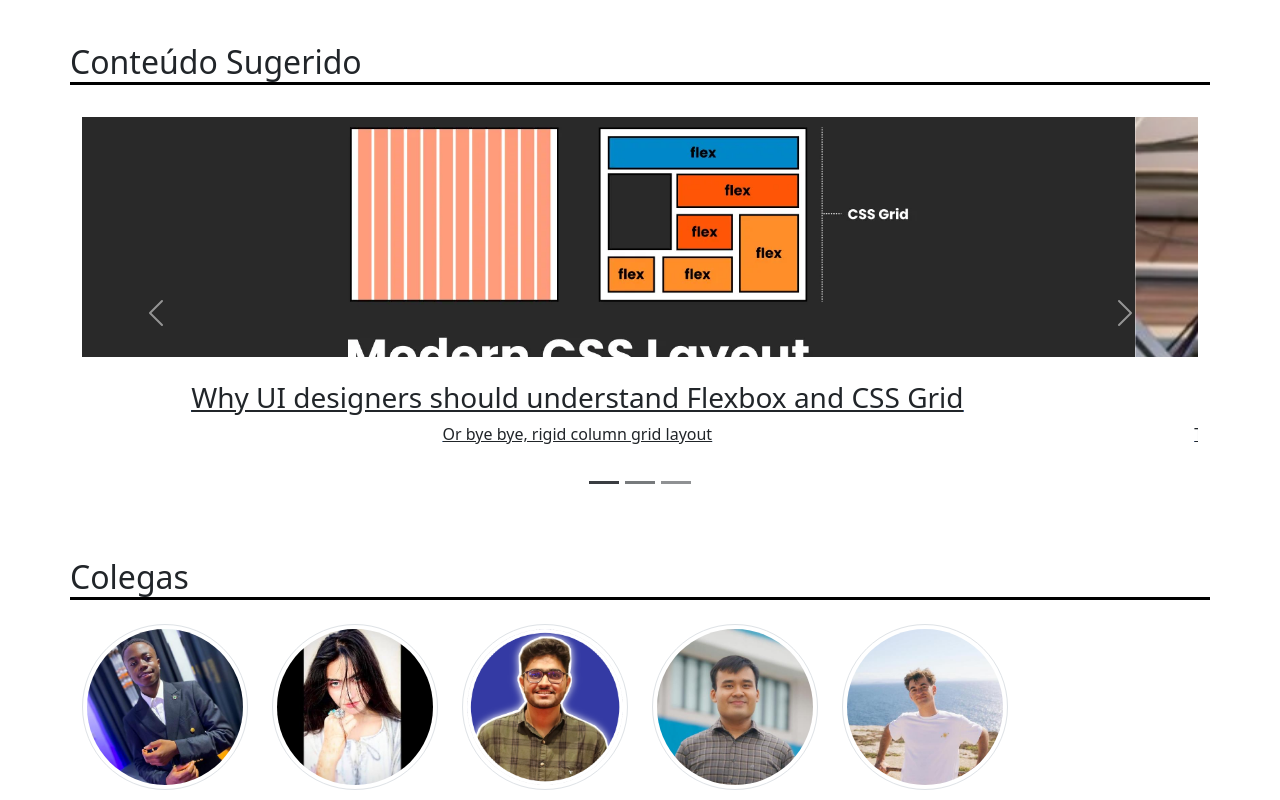
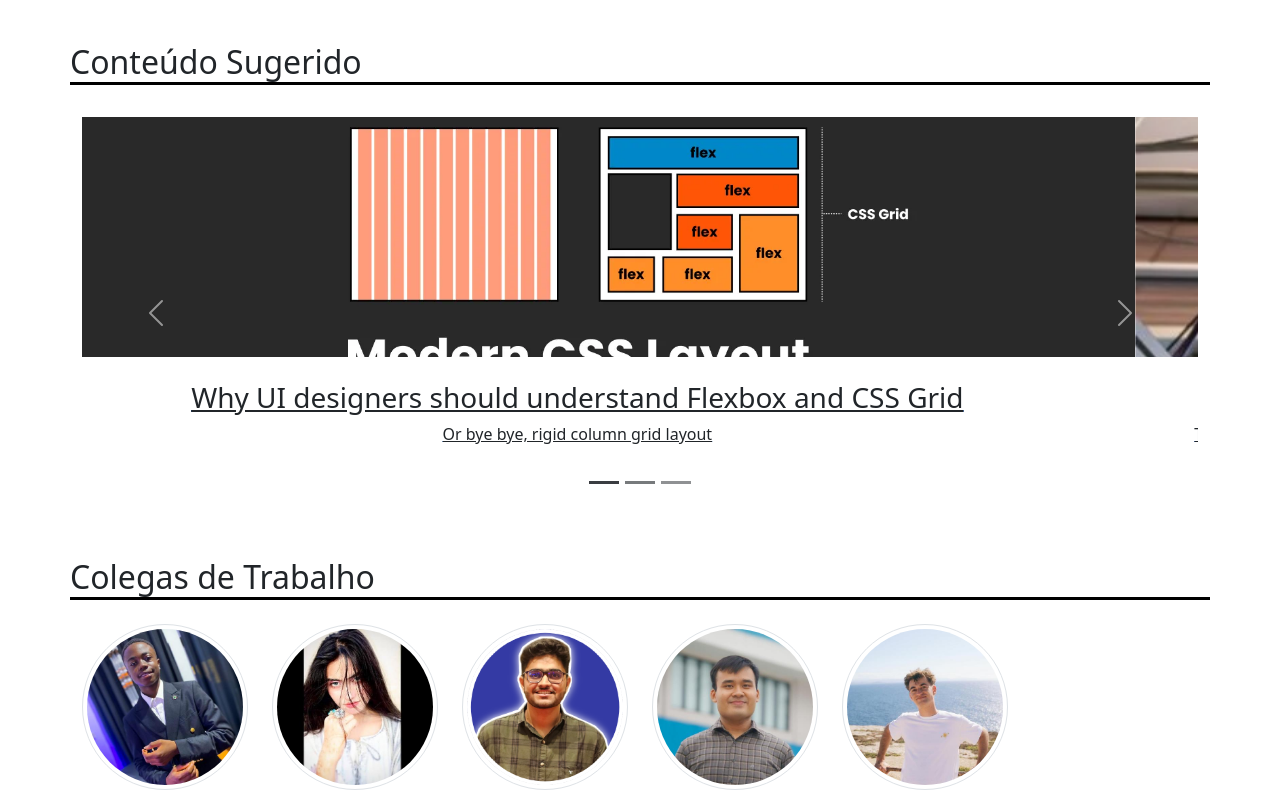
Before and after one commit to jaoppb/diw_tp, a plain HTML site: page index.html in a window 1280 px wide. Shown: the part 1608-2408 px from the top of the page. Drawn offline with nearby package versions, Linux system fonts and the light colour scheme.

Commit message:
fix: changed index.html section titles to match design

```diff
--- a/index.html
+++ b/index.html
@@ -100,7 +100,7 @@
         </section>
         <section id="repo" class="container mt-5">
             <div class="row">
-                <h2 class="p-0 border-bottom border-3 border-black">Repositórios(<span>9</span>)</h2>
+                <h2 class="p-0 border-bottom border-3 border-black">Repositórios (<span>9</span>)</h2>
             </div>
             <div class="row g-3 mt-1">
                 <div class="col col-12 col-md-6 col-xl-4 col-xxl-3">
@@ -352,7 +352,7 @@
             </div>
         </section>
         <section id="coworkers" class="container mt-5">
-            <h2 class="row border-bottom border-3 border-black">Colegas</h2>
+            <h2 class="row border-bottom border-3 border-black">Colegas de Trabalho</h2>
             <div class="row">
                 <a href="#" class="pt-3 col-xl-2 col-lg-3 col-md-4 col-6 d-flex flex-column align-items-center">
                     <img class="d-block w-100 rounded-circle border border-1 p-1" src="assets/img/coworker/chiatiah_rayan.jpeg" alt="Chiatiah Rayan">
```
